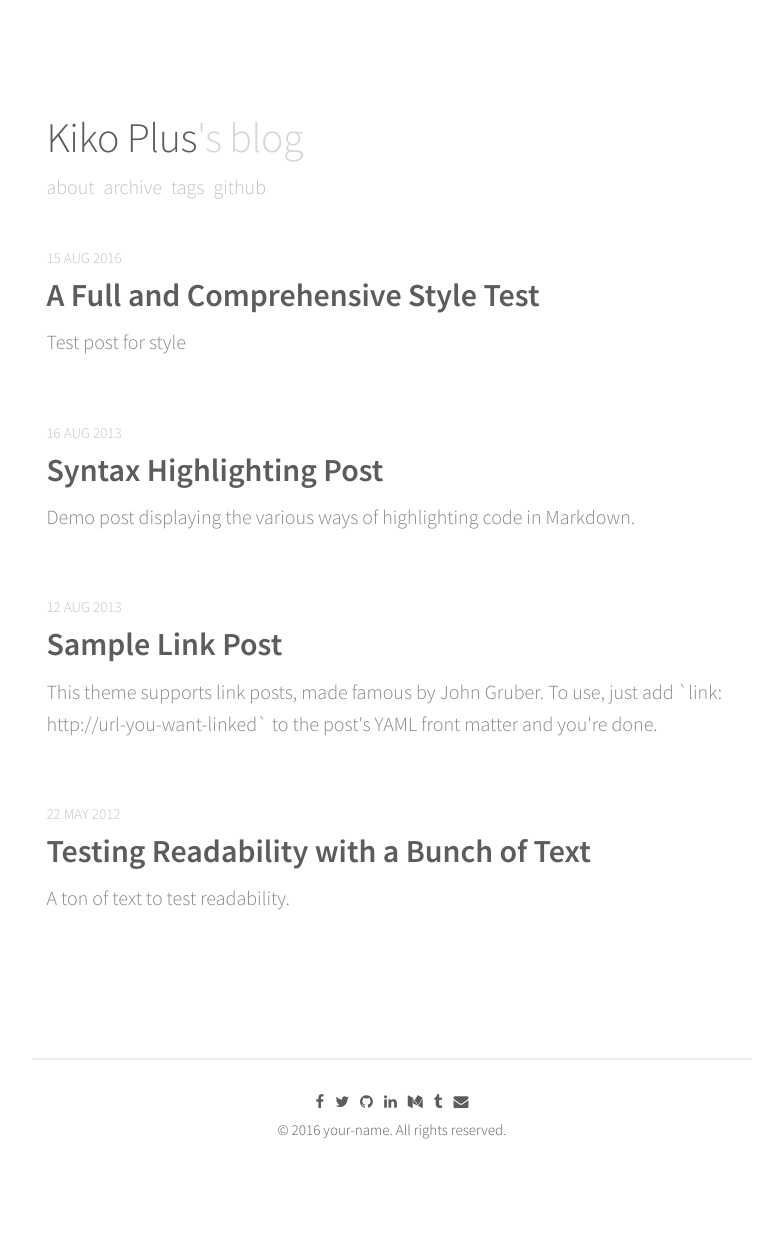
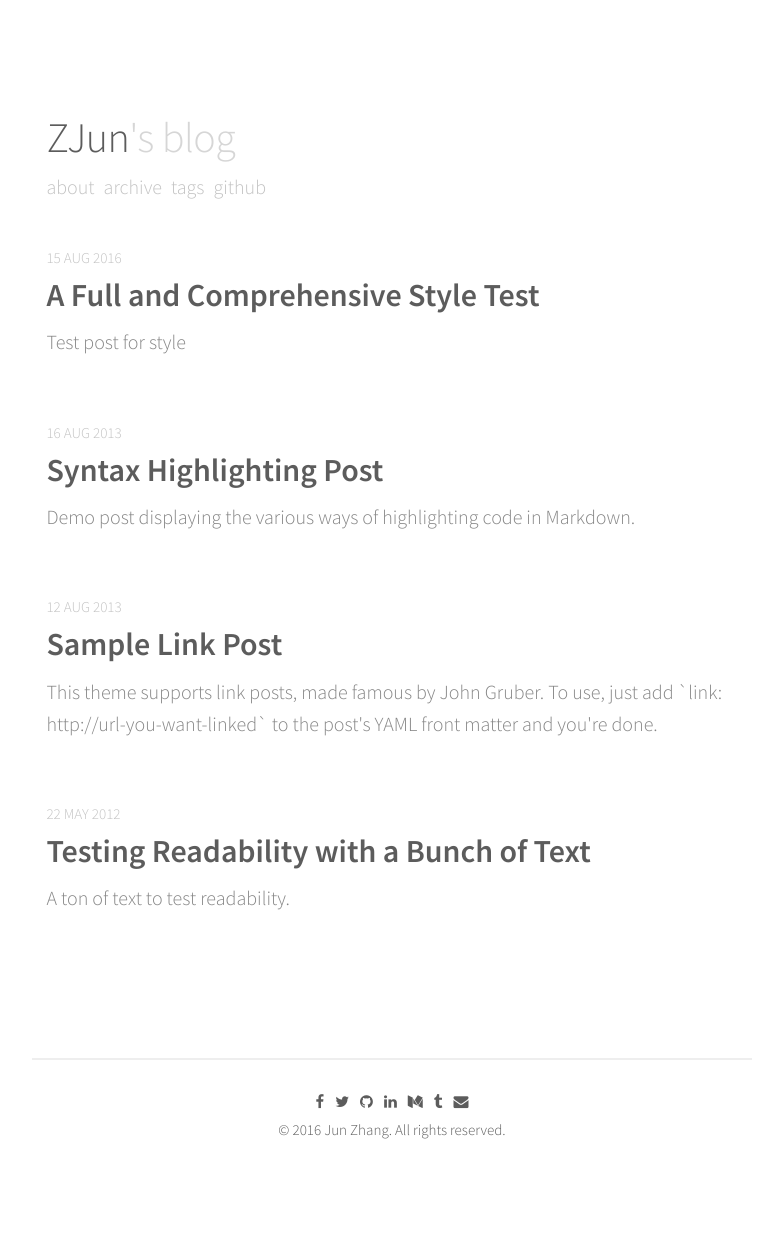
Before and after one commit to wsgan001/blog-1, a Jekyll site: the page built from index.html, in a window 1280 px wide. Shown: the whole page, without its empty margins (248-1031 px from the left). Built offline with Jekyll 4.4.1, drawn with Linux system fonts in a browser that asks for light colours; nearby versions of some CDN libraries; the list of posts is cut into pages by our own code.

Commit message:
personal info

```diff
--- a/_config.yml
+++ b/_config.yml
@@ -3,19 +3,19 @@
 # # # # # # # # # # # # #
 
 # Basic
-name:               "Kiko Plus"
+name:               "ZJun"
 
 
 
 author:
-  name:             your-name
+  name:             Jun Zhang
   facebook:         your-id
   twitter:          your-id
   github:           your-id
   linkedin:         your-id
   medium:           your-id
   tumblr:           your-id
-  email:            your-id@your-email.com
+  email:            zhangjun310@live.com
 
 # Google-analytics
 google-analytics:
@@ -26,13 +26,13 @@ disqus:
   id:               "your-id"
 
 # URL
-url:                "https://AWEEKJ.github.io"
+url:                "https://zjcode.github.io"
 #url:               "localhost:4000"
 baseurl:            ""
 
 
 # http://en.wikipedia.org/wiki/List_of_tz_database_time_zones
-timezone:           Asia/Seoul
+timezone:           Asia/China
 permalink:          /:year-:month-:day/:title/
 
 # Pagination
```
Also changed, not shown: 1 other file.
